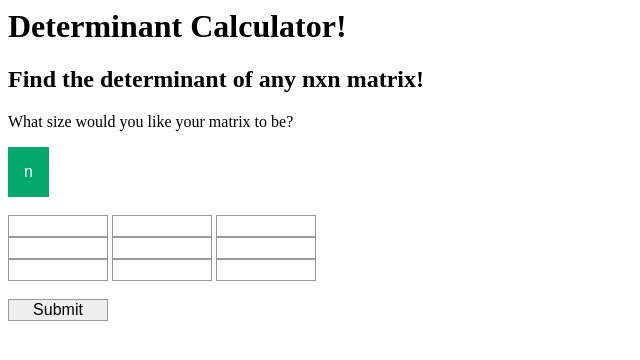
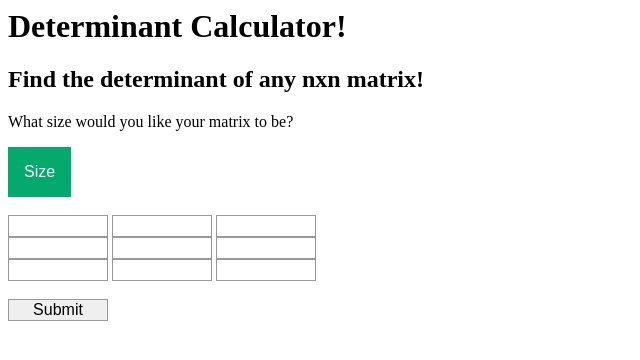
Before and after one commit to caseyjohn47/Determinant, a Flask app: page / in a window 1280 px wide. Shown: the top 360 px of the page, without its empty margins (0-640 px from the left). Run offline with Flask 2, Linux system fonts and the light colour scheme.

Commit message:
Worked on adjustments to changing size

```diff
--- a/app/routes.py
+++ b/app/routes.py
@@ -17,7 +17,7 @@ def matrix_size(n):
 # Handle the matrix
 @app.route('/matrix-handler', methods=['GET', 'POST'])
 def handle_matrix():
-    n = 3
+    n = int(request.form.get('n'))
     matrix = [[0 for j in range(n)] for k in range(n)]
     for x in range(n):
         for y in range(n):
@@ -29,7 +29,7 @@ def handle_matrix():
                 matrix[x][y] = int(request.form.get(id))
             except ValueError:
                 flash("ERROR: An input was not acceptable!")
-                return redirect(url_for('index'))
+                return redirect(url_for('matrix_size', n=n))
     determinant = main.det(matrix, n)
     flash("The determinant is " + str(determinant))
-    return redirect(url_for('index'))
+    return redirect(url_for('matrix_size', n=n))
--- a/app/templates/index.html
+++ b/app/templates/index.html
@@ -6,7 +6,7 @@
     <p>What size would you like your matrix to be?</p>
 
     <div class="dropdown">
-        <button class="dropbtn">n</button>
+        <button class="dropbtn">Size</button>
         <div class="dropdown-content">
           <a href="{{ url_for('matrix_size', n = 2) }}">2</a>
           <a href="{{ url_for('matrix_size', n = 3) }}">3</a>
@@ -26,6 +26,7 @@
             {% endfor %}
             <br>
         {% endfor %}
+        <input name='n' type='hidden' value='{{n}}'>
         <br>
         <input type="submit" value="Submit">
     </form>
```
Also changed, not shown: README.md.
